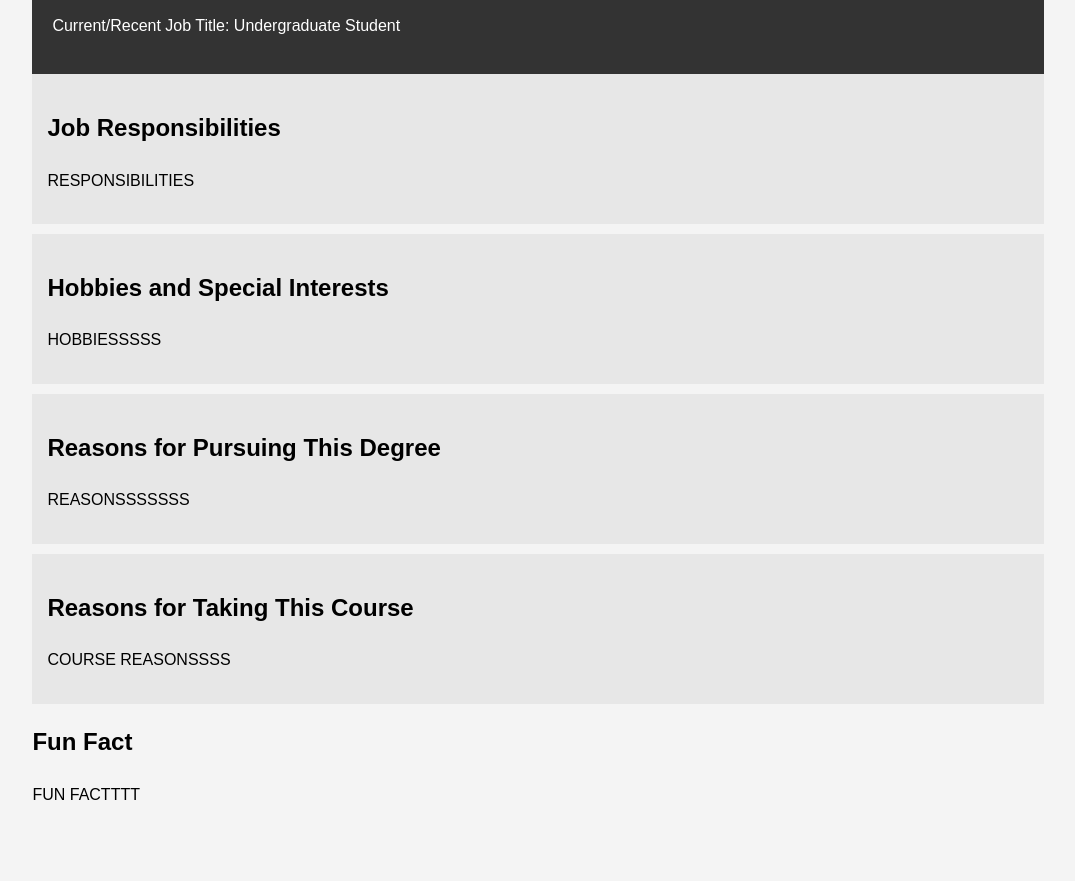
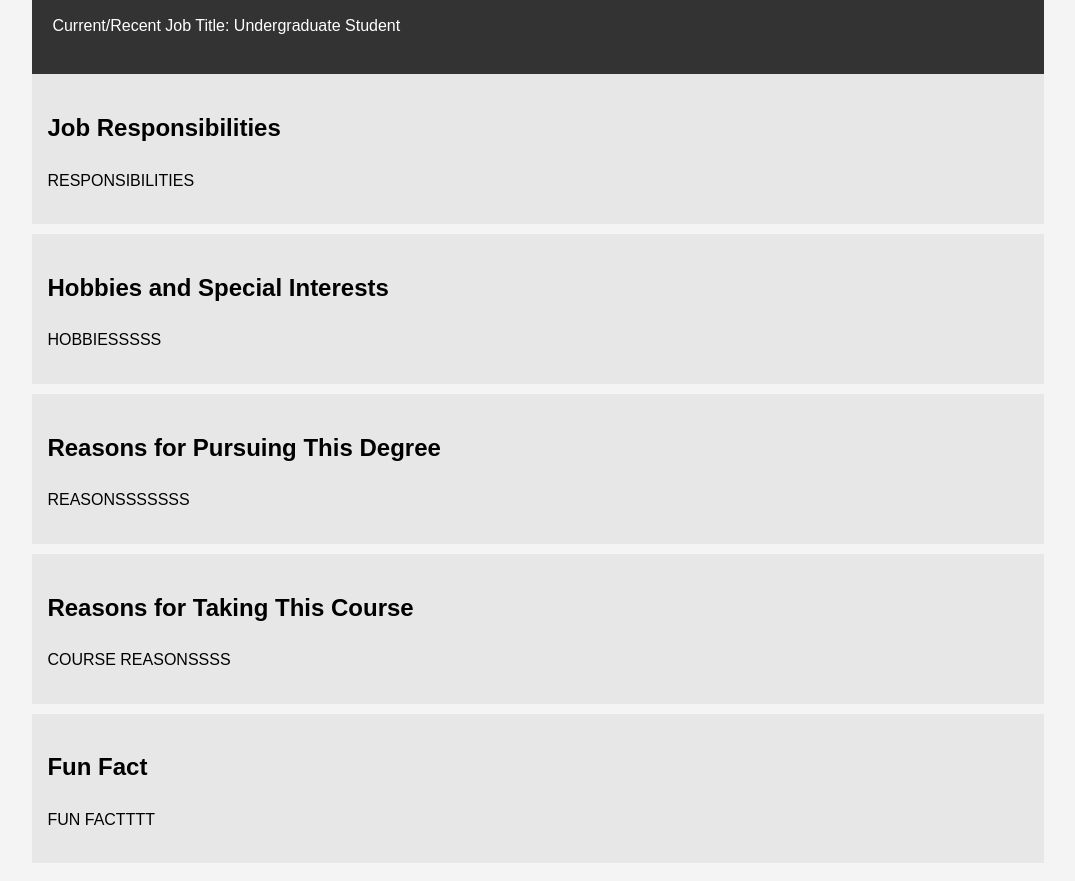
Before and after one commit to nikiGN-07/nikiGN-07-github.io, a plain HTML site: page index.html in a window 1280 px wide. Shown: the part 124-1005 px from the top of the page, without its empty margins (102-1177 px from the left). Before the commit the page ends 955 px from the top, so only its background shows below. Drawn offline with Linux system fonts and the light colour scheme.

Commit message:
Update index.html

```diff
--- a/index.html
+++ b/index.html
@@ -21,7 +21,7 @@
         .main-info h1 {
             margin: 0;
         }
-        .hobbies, .career, .course {
+        .hobbies, .career, .course, .fun-fact {
             background: #e7e7e7;
             padding: 15px;
             margin-bottom: 10px;
```
